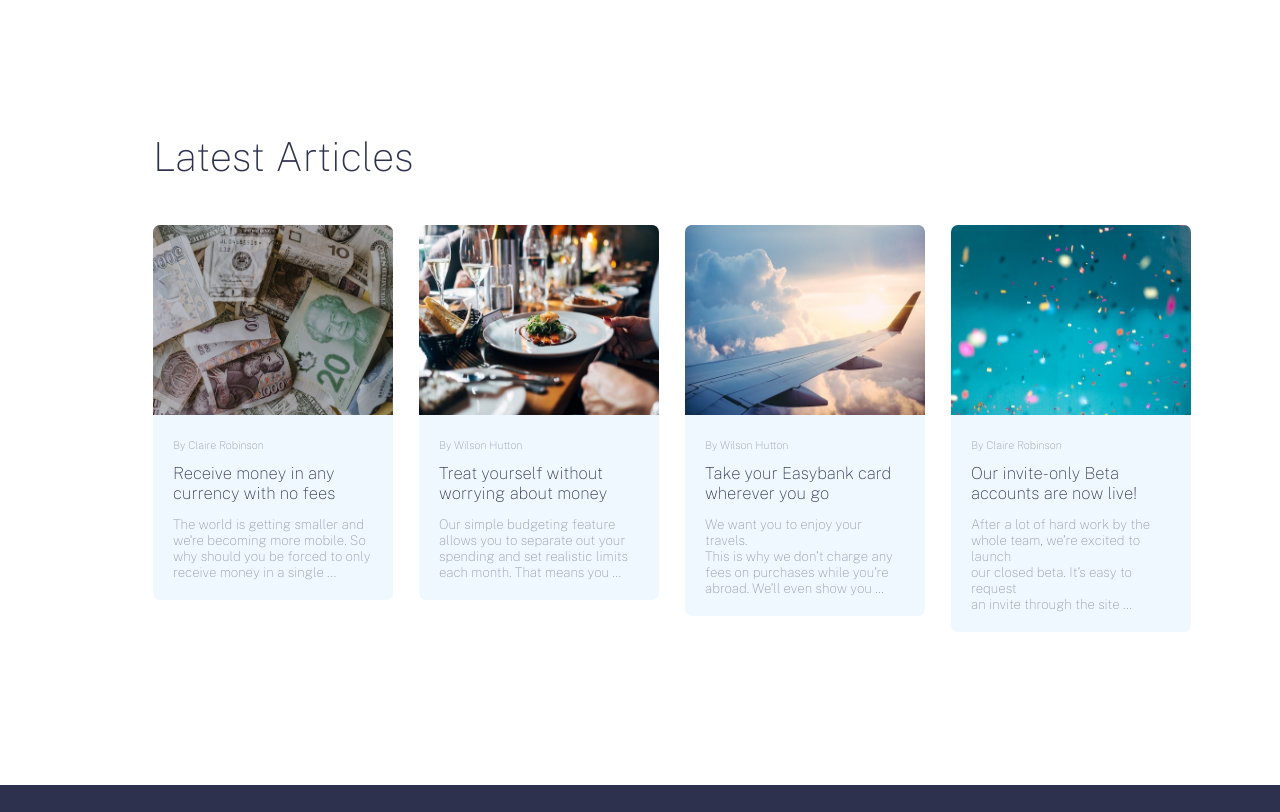
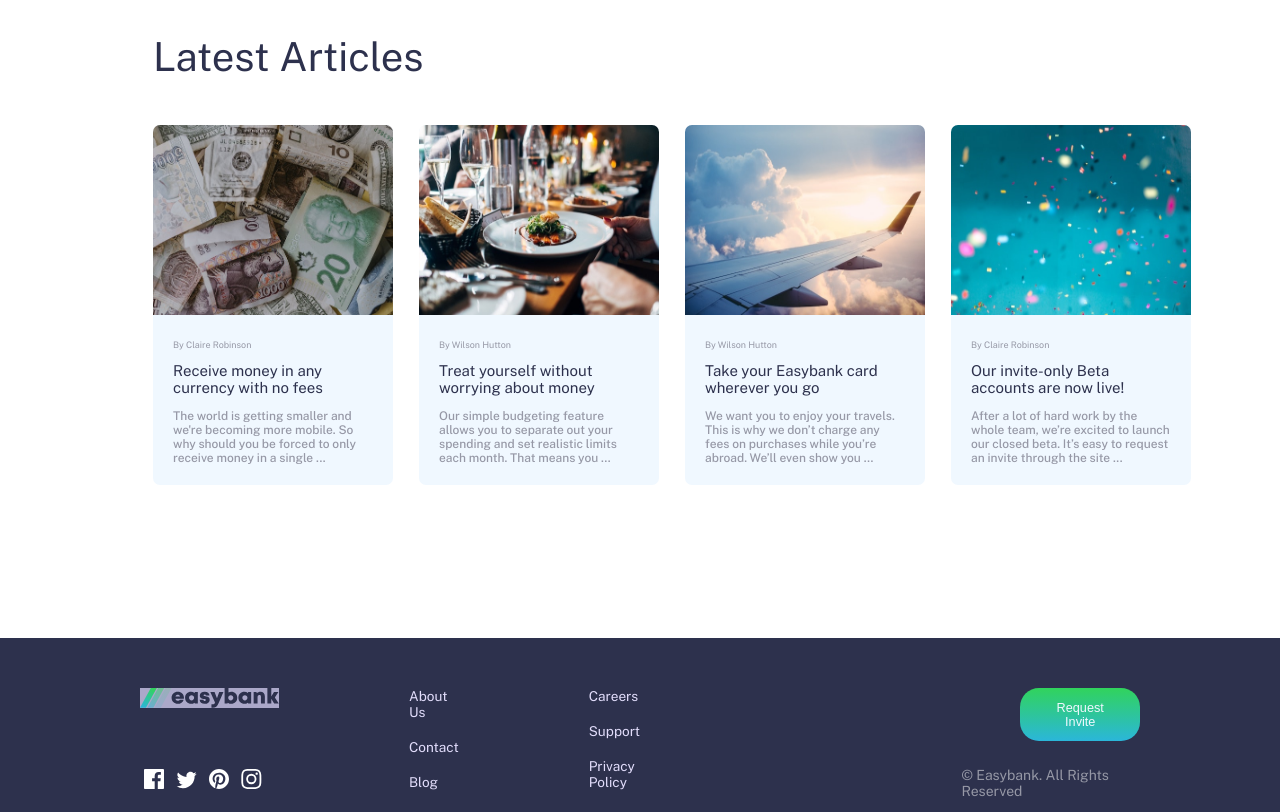
Before and after one commit to Emmanuel-Ingwe/easy-bank, a plain HTML site: page index.html in a window 1280 px wide. Shown: the part 1460-2272 px from the top of the page. Drawn offline with nearby package versions, Linux system fonts and the light colour scheme.

Commit message:
change fonts sizes

```diff
--- a/style.css
+++ b/style.css
@@ -20,15 +20,16 @@ body {
 
 h1 {
 	margin-bottom: 20px;
-	font-size: 58px;
+	font-size: 50px;
 	color: hsl(233, 26%, 24%);
-	font-weight: 100;
+	font-weight: 400;
 }
 
 p {
 	margin-bottom: 30px;
-	font-size: 19.4px;
+	font-size: 17px;
 	color: hsl(233, 8%, 62%);
+	font-weight: 400;
 }
 
 .img {
@@ -65,7 +66,6 @@ button {
 	padding: 140px;
 	padding-top: 100px;
 	background-color: hsla(0, 7%, 94%, 0.637);
-	min-width: 10vh;
 }
 
 .choicee {
@@ -77,7 +77,7 @@ button {
 	margin-bottom: 13px;
 	font-size: 40px;
 	color: hsl(233, 26%, 24%);
-	font-weight: 100;
+	font-weight: 400;
 }
 
 .icon {
@@ -88,12 +88,12 @@ button {
 
 h2 {
 	color: hsl(233, 26%, 24%);
-	font-weight: 100;
+	font-weight: 400;
 	margin-bottom: 23px;
 }
 
 .p-choice {
-	font-size: 16.6px;
+	font-size: 14.4px;
 	color: hsl(233, 8%, 62%);
 	display: block;
 }
@@ -102,7 +102,7 @@ h2 {
 /* ARTICLES */
 .articles {
 	padding: 140px;
-	padding-top: 100px;
+	padding-top: 7px;
 }
 
 .articles-img {
@@ -127,17 +127,23 @@ h2 {
 
 h3 {
 	color: hsl(233, 26%, 24%);
-	font-weight: 100;
-	font-size: 16.6px;
+	font-weight: 400;
+	font-size: 15px;
 	margin-bottom: 13px;
 	margin-top: 12px;
 	row-gap: 2;
 }
 
-h6,
 h5 {
 	color: hsl(233, 8%, 62%);
-	font-weight: 180;
+	font-weight: 500;
+	font-size: 12px;
+}
+
+h6 {
+	color: hsl(233, 8%, 62%);
+	font-weight: 400;
+	font-size: 8.99px;
 }
 
 .articles-text {
@@ -171,8 +177,9 @@ h5 {
 
 .list1 ol {
 	color: rgb(227, 222, 252);
-	padding-bottom: 18px;
-	font-weight: 100;
+	padding-bottom: 19px;
+	font-weight: 400;
+	font-size: 13.6px;
 }
 
 .btn {
@@ -180,7 +187,7 @@ h5 {
 }
 
 .btn button {
-	margin-left: 120px;
+	margin-left: 139px;
 }
 
 .btn p {
@@ -214,9 +221,10 @@ h5 {
 .list3 a {
 	color: hsl(235, 14%, 52%);
 	padding-bottom: 18px;
-	font-weight: 550;
+	font-weight: 450;
 	padding-right: 25px;
 	text-decoration: none;
+	font-size: 14px;
 }
 
 .btn1 {
```
